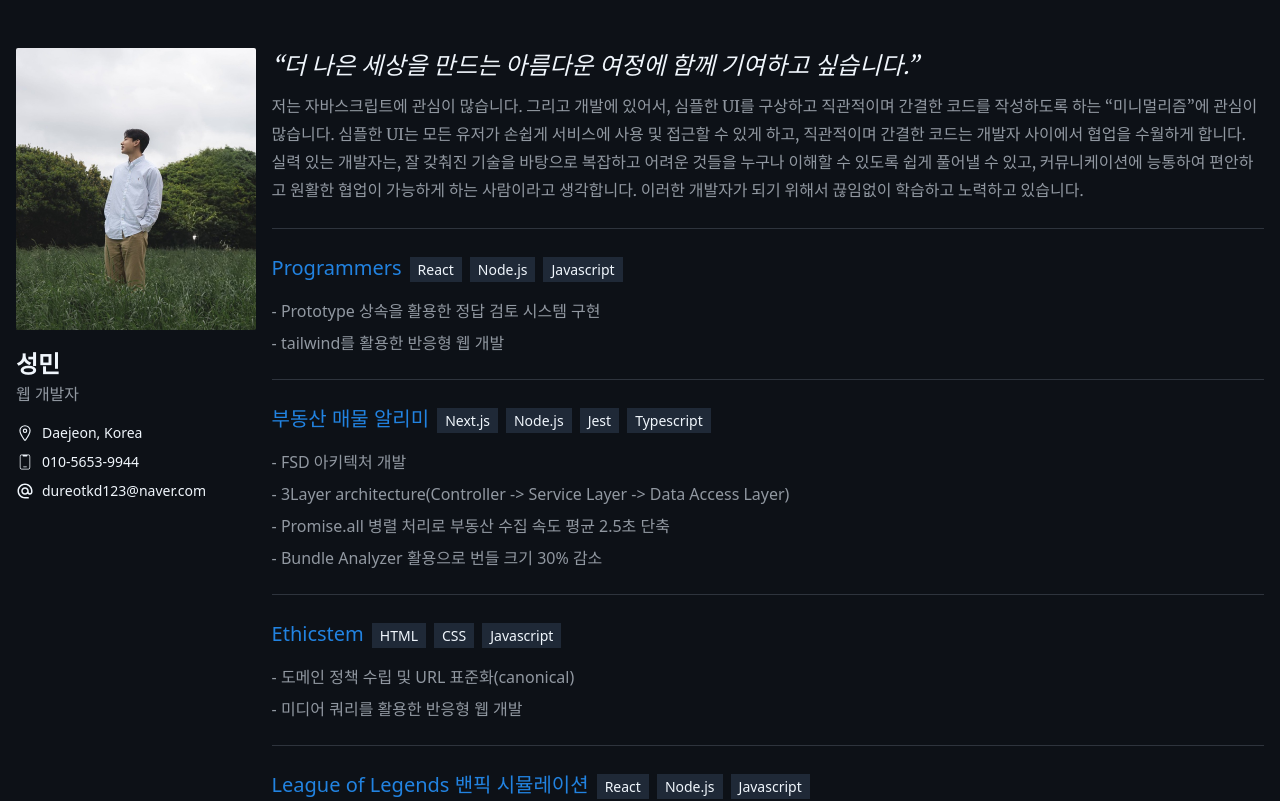
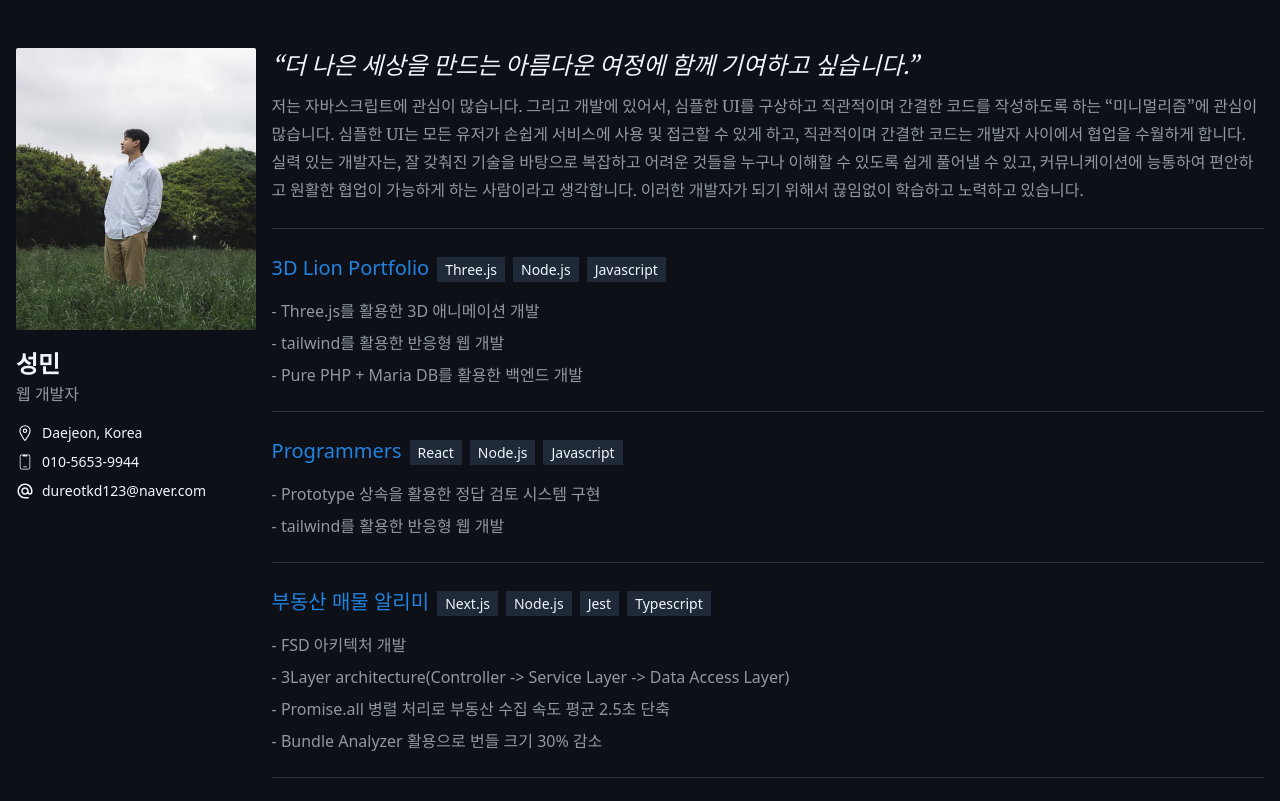
Before and after one commit to dureotkd/sungmin.me, a Next.js app: page / in a window 1280 px wide. Shown: the top 801 px of the page. Built offline with nearby package versions, Linux system fonts and the light colour scheme.

Commit message:
이력서 업로드 완

```diff
--- a/src/app/main.tsx
+++ b/src/app/main.tsx
@@ -27,6 +27,16 @@ const listItemVariants = {
 
 export default function Main() {
   const projects = [
+    {
+      title: "3D Lion Portfolio",
+      link: "https://www.itsmeiris.com",
+      descriptions: [
+        "Three.js를 활용한 3D 애니메이션 개발",
+        "tailwind를 활용한 반응형 웹 개발",
+        "Pure PHP + Maria DB를 활용한 백엔드 개발",
+      ],
+      languages: ["Three.js", "Node.js", "Javascript"],
+    },
     {
       title: "Programmers",
       link: "https://exam-six-cyan.vercel.app",
@@ -84,12 +94,15 @@ export default function Main() {
         "React 기반으로 사정률 분석 프로그램을 마이그레이션하여 시스템 최적화",
         "연간 1억 개의 입찰 참여업체 로그를 효과적으로 조회할 수 있도록 [인덱스 최적화, 파티셔닝, 풀텍스트 검색] 적용",
       ],
-      languages: ["PHP", "Laravel","Jquery","Mysql", "React", "Rocky Linux"],
+      languages: ["PHP", "Laravel", "Jquery", "Mysql", "React", "Rocky Linux"],
     },
     {
       title: "(주)터전",
       link: "https://www.terjeon.com/",
-      descriptions: ["공사 참여를 위한 내역서 자동화 시스템 개발 (.BID 파일의 구조를 .ZIP 포맷으로 변환 후 내부 데이터를 파싱)","PHP CI2 기반 시스템을 Laravel로 마이그레이션하여 보안 강화 및 PHP 버전 업그레이드"],
+      descriptions: [
+        "공사 참여를 위한 내역서 자동화 시스템 개발 (.BID 파일의 구조를 .ZIP 포맷으로 변환 후 내부 데이터를 파싱)",
+        "PHP CI2 기반 시스템을 Laravel로 마이그레이션하여 보안 강화 및 PHP 버전 업그레이드",
+      ],
       languages: ["PHP", "Laravel", "Mysql", "React", "Rocky Linux"],
     },
   ];
```
Also changed, not shown: public/face3.jpg (added).
